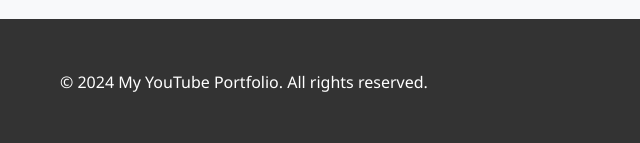
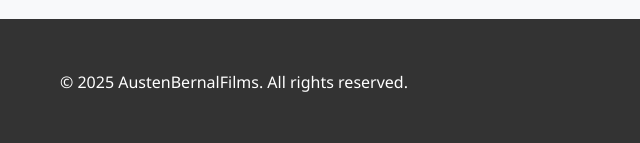
Before and after one commit to AustenB043/Project1_HTML_and_CSS, a plain HTML site: page about.html in a window 1280 px wide. Shown: the part 1783-1926 px from the top of the page, 0-640 px from the left. Drawn offline with Linux system fonts and the light colour scheme.

Commit message:
fixed footers for all pages

```diff
--- a/about.html
+++ b/about.html
@@ -96,7 +96,7 @@
 
     <footer>
         <div class="footer-content">
-            <p>&copy; 2024 My YouTube Portfolio. All rights reserved.</p>
+            <p>&copy; 2025 AustenBernalFilms. All rights reserved.</p>
             <div class="social-links">
                 <a href="#" class="social-link">YouTube</a>
                 <a href="#" class="social-link">Instagram</a>
```
Also changed, not shown: contact.html (+1 -1 lines), videos.html (+1 -1 lines).
